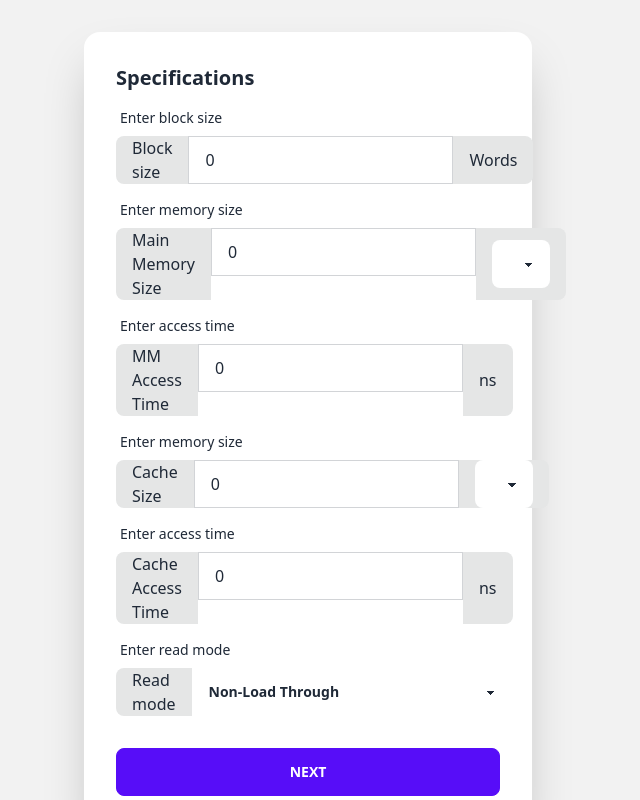
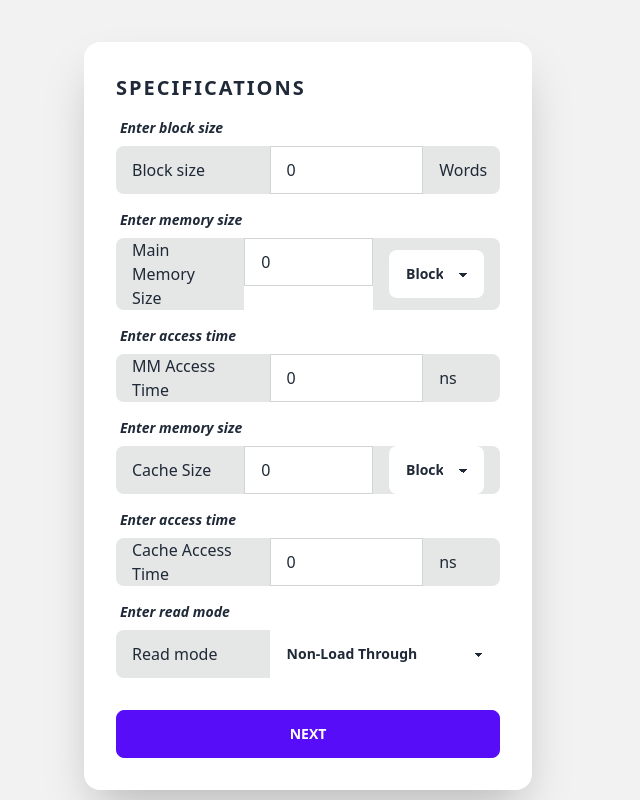
Before and after one commit to Pierre120/cache-simulation, a Nuxt app: page /fam/lru in a window 1280 px wide. Shown: the top 800 px of the page, without its empty margins (332-972 px from the left). Built offline with nearby package versions, Linux system fonts and the light colour scheme.

Commit message:
Improve input specs
- Added dependencies
- Added classes to modify the width of each input form

```diff
--- a/components/CustomInput.vue
+++ b/components/CustomInput.vue
@@ -2,31 +2,31 @@
   <div>
     <div v-if="type === 'block-size'" class="form-control">
       <label class="label">
-        <span class="label-text">Enter block size</span>
+        <span class="label-text italic font-bold">Enter block size</span>
       </label>
       <label class="input-group">
-        <span>Block size</span>
+        <span class = "w-2/5">Block size</span>
         <input
           type="number"
           placeholder="4"
-          class="input input-bordered"
+          class="input input-bordered w-2/5"
           min="1"
           v-model="numValue"
         />
-        <span>Words</span>
+        <span class="w-1/5">Words</span>
       </label>
     </div>
 
     <div v-if="type === 'memory-size'" class="form-control">
       <label class="label">
-        <span class="label-text">Enter memory size</span>
+        <span class="label-text italic font-bold">Enter memory size</span>
       </label>
       <label class="input-group">
-        <span>{{ label }}</span>
+        <span class="w-2/5">{{ label }}</span>
         <input
           type="number"
           placeholder="4"
-          class="input input-bordered"
+          class="input input-bordered w-2/5"
           min="1"
           v-model="numValue"
         />
@@ -42,28 +42,28 @@
 
     <div v-if="type === 'access-time'" class="form-control">
       <label class="label">
-        <span class="label-text">Enter access time</span>
+        <span class="label-text italic font-bold">Enter access time</span>
       </label>
       <label class="input-group">
-        <span>{{ label }}</span>
+        <span class="w-2/5">{{ label }}</span>
         <input
           type="number"
           placeholder="10"
-          class="input input-bordered"
+          class="input input-bordered w-2/5"
           min="1"
           v-model="numValue"
         />
-        <span>ns</span>
+        <span class="w-1/5">ns</span>
       </label>
     </div>
 
     <div v-if="type === 'read-type'" class="form-control">
       <label class="label">
-        <span class="label-text">Enter read mode</span>
+        <span class="label-text italic font-bold">Enter read mode</span>
       </label>
       <label class="input-group">
-        <span>Read mode</span>
-        <select v-model="mode" class="select w-full max-w-xs">
+        <span class="w-2/5">Read mode</span>
+        <select v-model="mode" class="select w-3/5 max-w-xs">
           <option disabled selected>Pick mode</option>
           <option value="Load Through">Load Through</option>
           <option value="Non-Load Through">Non-Load Through</option>
--- a/components/form/specs.vue
+++ b/components/form/specs.vue
@@ -4,7 +4,7 @@
       <div class="hero-content">
         <div class="card flex-shrink-0 w-full max-w-md shadow-2xl bg-base-100">
           <div class="card-body">
-            <h2 class="card-title">Specifications</h2>
+            <h2 class="card-title tracking-widest">SPECIFICATIONS</h2>
             <custom-input
               type="block-size"
               v-model:value="blockModel"
```
Also changed, not shown: 2 other files (tests, documents, lock files or other folders).
